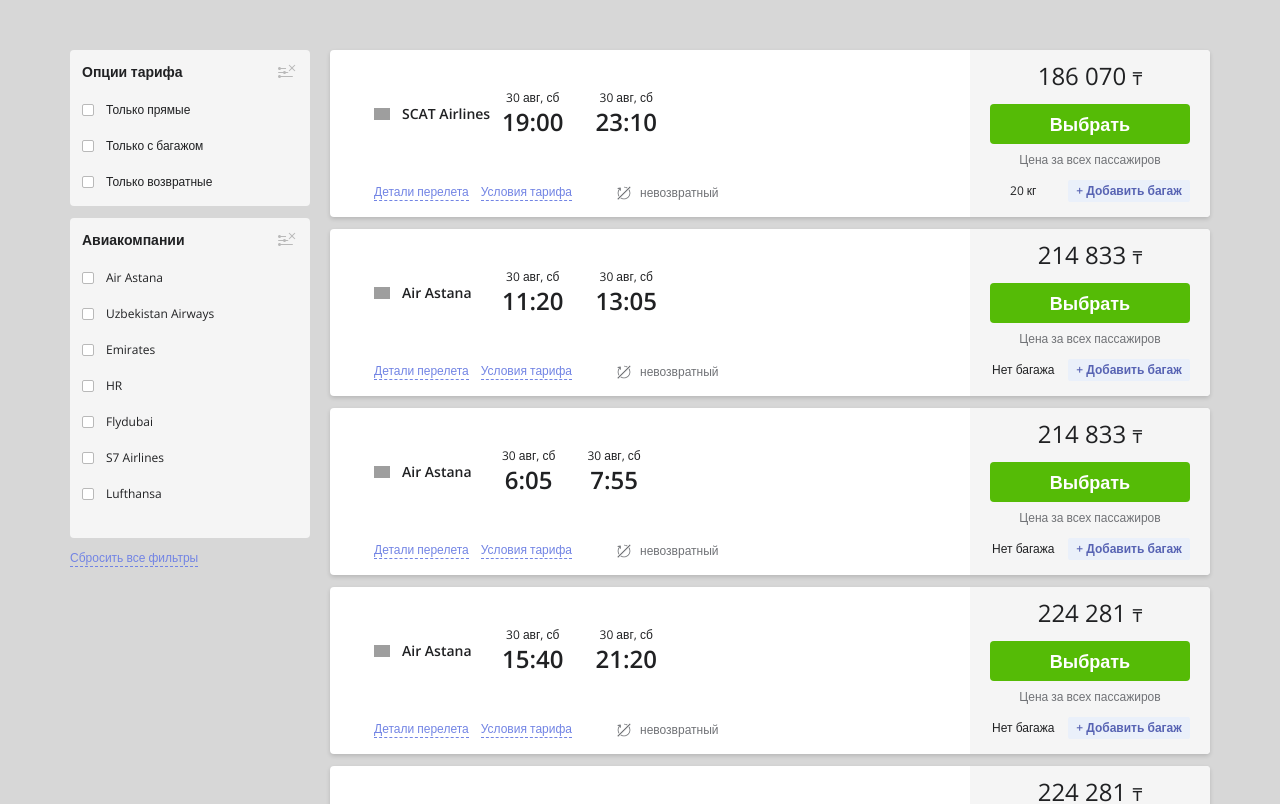
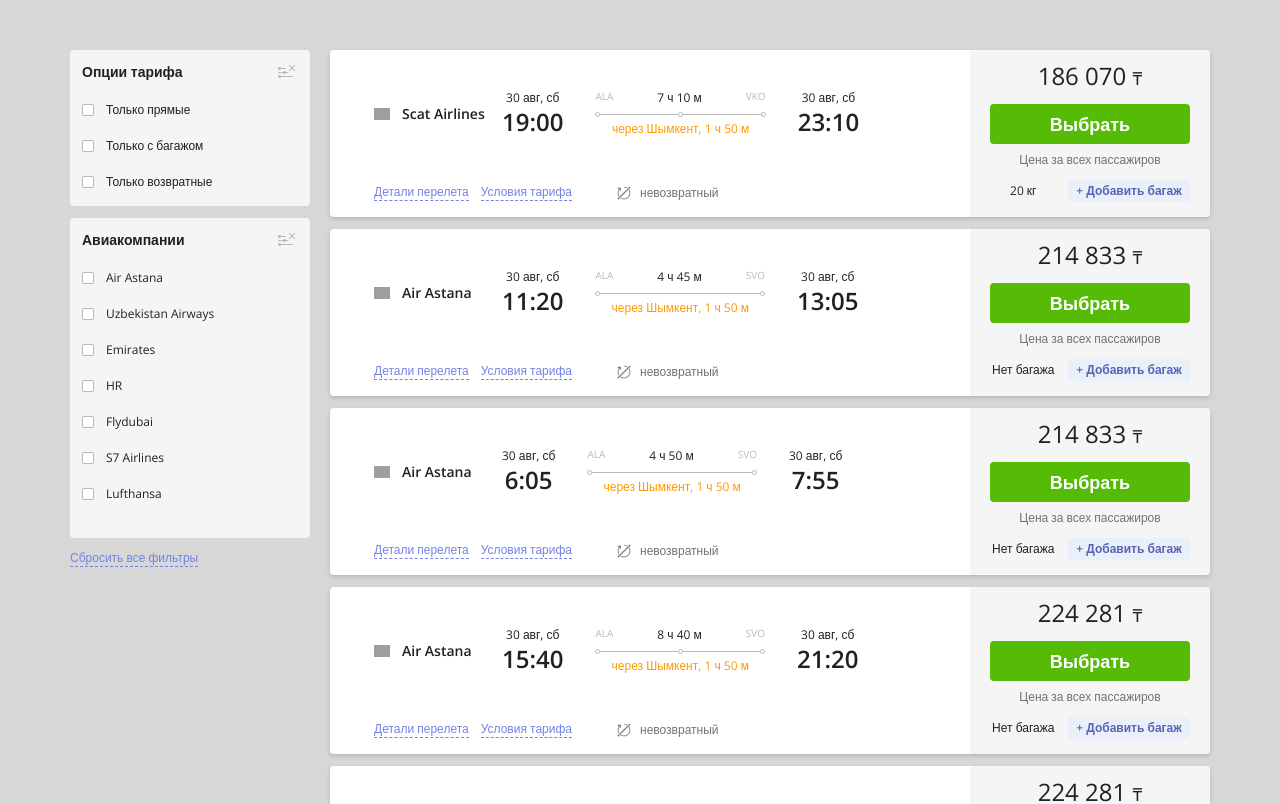
Before and after one commit to alen-ich/aviata-task, a Vue app: page / in a window 1280 px wide. Shown: the top 804 px of the page. Built offline with nearby package versions, Linux system fonts and the light colour scheme; grey boxes are pictures that could not be loaded.

Commit message:
feat: date diff display

```diff
--- a/src/components/Ticket.vue
+++ b/src/components/Ticket.vue
@@ -1,19 +1,24 @@
 <script setup lang="ts">
-import { onMounted, ref, computed} from 'vue';
+import { computed } from 'vue';
 import TicketDate from './TicketDate.vue'
 
 const props = defineProps<{ ticketData: any, airlines: any }>()
 
-const airlineName = computed(()=>{
-    return findAirline(props.ticketData.validating_carrier)
-})
-const airlineLogo = computed(()=>{
+const airlineLogo = computed(() => {
     return `https://aviata.kz/static/airline-logos/80x80/${props.ticketData.validating_carrier}.png`
 })
 
-const findAirline = (code: string) => {
-    return props.airlines[code]
-}
+const flightOrigin = computed(() => props.ticketData.itineraries[0][0].segments[0].origin_code)
+const flightDest = computed(() => props.ticketData.itineraries[0][0].segments.at(-1).dest_code)
+const flightDurHour = computed(() => Math.floor(props.ticketData.itineraries[0][0].traveltime / 3600))
+const flightDurMinute = computed(() => (props.ticketData.itineraries[0][0].traveltime - flightDurHour.value * 3600) / 60)
+const depDate = props.ticketData.itineraries[0][0].dep_date
+const arrDate = props.ticketData.itineraries[0][0].arr_date
+const dateDiff = computed(() => {
+    const depDateValue = new Date(depDate)
+    const arrDateValue = new Date(arrDate)
+    return (arrDateValue.getDate() - depDateValue.getDate())
+})
 </script>
 
 <template>
@@ -24,19 +29,47 @@
                     <div class="flex gap-x-3 items-center">
                         <img :src="airlineLogo" alt="" width="16" height="20">
                         <div class="text-deep-dark font-semibold text-sm w-[100px]">
-                            {{ airlineName }}
+                            {{ ticketData.itineraries[0][0].carrier_name }}
                         </div>
                     </div>
-                    <div class="flex gap-x-8">
-                        <TicketDate :date="ticketData.itineraries[0]['0'].dep_date"/>
-                        <TicketDate :date="ticketData.itineraries[0]['0'].arr_date"/>
+                    <div class="flex gap-x-8 relative">
+                        <TicketDate :date="depDate" />
+                        <div class="flex flex-col items-center">
+                            <div class="flex gap-x-11 mb-[6px]">
+                                <div class="flex text-grey text-[10px] leading-3">{{
+                                        flightOrigin
+                                }}</div>
+                                <div class="text-deep-dark text-xs">{{ flightDurHour }} ч {{ flightDurMinute }} м</div>
+                                <div class="flex text-grey text-[10px] leading-3">{{
+                                        flightDest
+                                }}</div>
+                            </div>
+                            <div class="relative flex justify-between w-full mb-1">
+                                <div class="w-full h-[1px] bg-grey absolute top-[2px] z-0"></div>
+                                <div
+                                    class="w-[5px] h-[5px] border-[1px] border-solid border-grey rounded-full bg-white z-10">
+                                </div>
+                                <div v-for="stop in ticketData.itineraries[0][0].stops"
+                                    class="w-[5px] h-[5px] border-[1px] border-solid border-grey rounded-full bg-white z-10">
+                                </div>
+                                <div
+                                    class="w-[5px] h-[5px] border-[1px] border-solid border-grey rounded-full bg-white z-10">
+                                </div>
+                            </div>
+                            <div class="flex justify-center text-orange-yellow text-xs">
+                                через Шымкент, 1 ч 50 м
+                            </div>
+                        </div>
+                        <TicketDate :date="arrDate" :date-diff="dateDiff"/>
                     </div>
                 </div>
             </div>
             <div class="flex gap-x-11">
                 <div class="flex gap-x-3 items-center">
-                    <div class="text-blue text-xs border-dashed border-blue border-b-[1px] w-fit cursor-pointer">Детали перелета</div>
-                    <div class="text-blue text-xs border-dashed border-blue border-b-[1px] w-fit cursor-pointer">Условия тарифа</div>
+                    <div class="text-blue text-xs border-dashed border-blue border-b-[1px] w-fit cursor-pointer">Детали
+                        перелета</div>
+                    <div class="text-blue text-xs border-dashed border-blue border-b-[1px] w-fit cursor-pointer">Условия
+                        тарифа</div>
                 </div>
                 <div v-if="!ticketData.refundable" class="flex gap-x-2 items-center text-dark text-xs">
                     <img src="../assets/non-ref.svg" alt="" width="16" height="16">
@@ -45,16 +78,20 @@
             </div>
         </div>
         <div class="flex flex-col items-center pt-3 px-5 pb-[15px] bg-beige rounded-r">
-            <div class="text-2xl leading-7 text-deep-dark mb-3">{{ ticketData.price }} <span class="text-lg">₸</span></div>
+            <div class="text-2xl leading-7 text-deep-dark mb-3">{{ ticketData.price }} <span class="text-lg">₸</span>
+            </div>
             <button type="button"
                 class="rounded bg-bright-green w-[200px] h-10 text-white font-bold text-lg leading-[25px] flex justify-center items-center mb-2">Выбрать</button>
             <div class="text-dark flex justify-center items-center text-xs mb-3">
                 Цена за всех пассажиров
             </div>
             <div class="flex w-full items-center gap-x-3 justify-center">
-                <div v-if="ticketData.services.hasOwnProperty('0PC')" class="text-deep-dark text-xs w-[66px] text-center">Нет багажа</div>
-                <div v-else-if="ticketData.services.hasOwnProperty('20KG')"  class="text-deep-dark text-xs w-[66px] text-center">{{ ticketData.services['20KG'].alt_text }}</div>
-                <div v-else-if="ticketData.services.hasOwnProperty('1PC')"  class="text-deep-dark text-xs w-[66px] text-center">{{ ticketData.services['1PC'].alt_text }}</div>
+                <div v-if="ticketData.services.hasOwnProperty('0PC')"
+                    class="text-deep-dark text-xs w-[66px] text-center">Нет багажа</div>
+                <div v-else-if="ticketData.services.hasOwnProperty('20KG')"
+                    class="text-deep-dark text-xs w-[66px] text-center">{{ ticketData.services['20KG'].alt_text }}</div>
+                <div v-else-if="ticketData.services.hasOwnProperty('1PC')"
+                    class="text-deep-dark text-xs w-[66px] text-center">{{ ticketData.services['1PC'].alt_text }}</div>
                 <div
                     class="flex justify-center items-center rounded-sm bg-light-blue text-deep-blue font-semibold text-xs px-2 py-[3px]">
                     + Добавить багаж</div>
--- a/src/components/TicketDate.vue
+++ b/src/components/TicketDate.vue
@@ -1,7 +1,7 @@
 <script setup lang="ts">
 import { onMounted, ref } from 'vue'
 
-const props = defineProps<{ date: any }>()
+const props = defineProps<{ date: any, dateDiff?: number }>()
 
 onMounted(() => {
     const dateValue = new Date(props.date)
@@ -18,9 +18,12 @@
 </script>
 
 <template>
-    <div class="flex flex-col items-center text-deep-dark">
-        <div class="text-xs">{{ dateData }}</div>
-        <div class="text-2xl font-semibold">{{ timeData }}</div>
+    <div class="flex items-start">
+        <div class="flex flex-col items-center text-deep-dark">
+            <div class="text-xs">{{ dateData }}</div>
+            <div class="text-2xl font-semibold">{{ timeData }}</div>
+        </div>
+        <div v-if="dateDiff" class="text-bright-red text-[10px] leading-[14px] font-semibold h-4 mt-[2px] ml-[1px]">+{{ dateDiff }}</div>
     </div>
 </template>
 
--- a/tailwind.config.cjs
+++ b/tailwind.config.cjs
@@ -12,6 +12,8 @@
         "beige": "#f5f5f5",
         "grey": "#b9b9b9",
         "blue": "#7284e4",
+        "orange-yellow": "#ff9900",
+        "bright-red": "#ff3724"
       },
     },
   },
```
